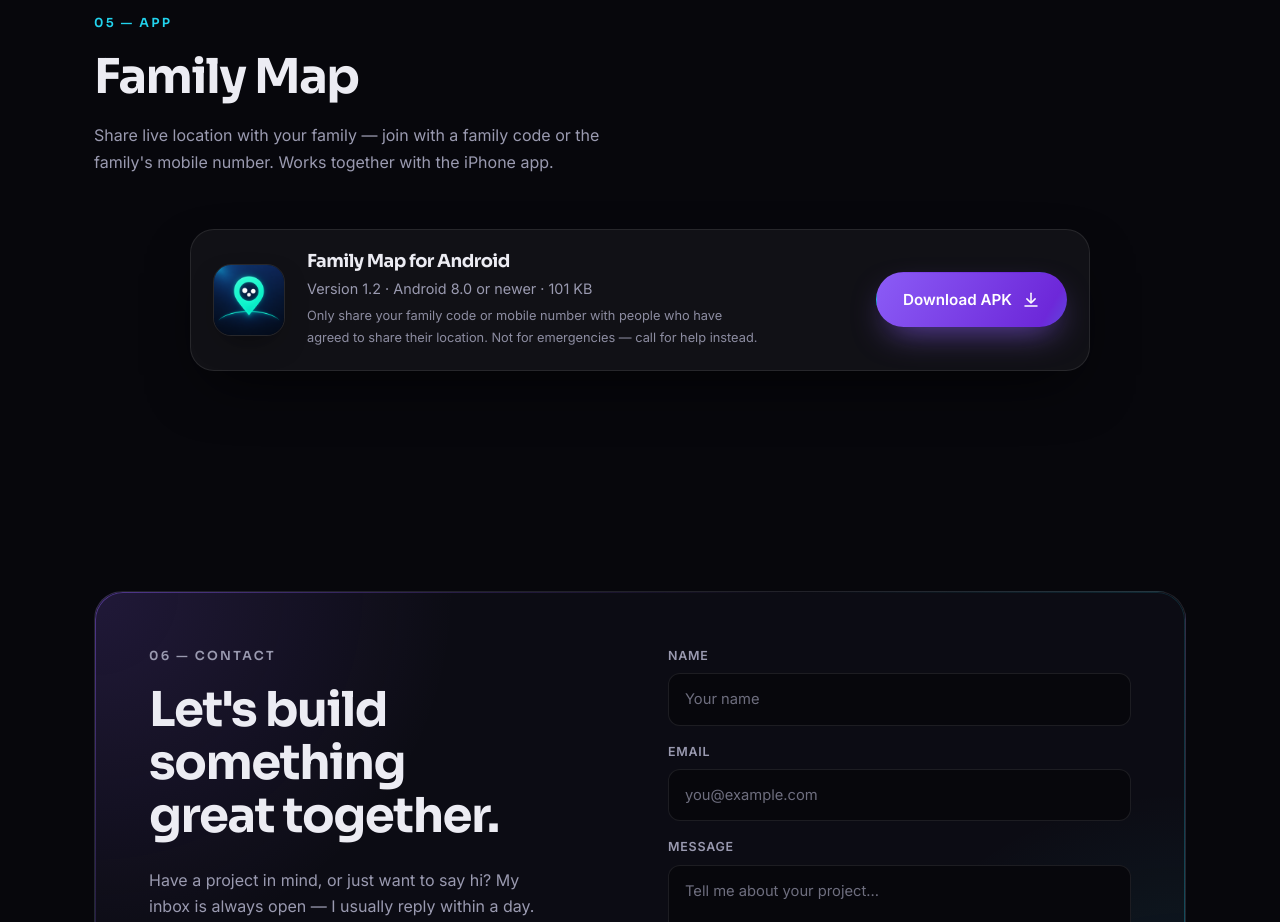
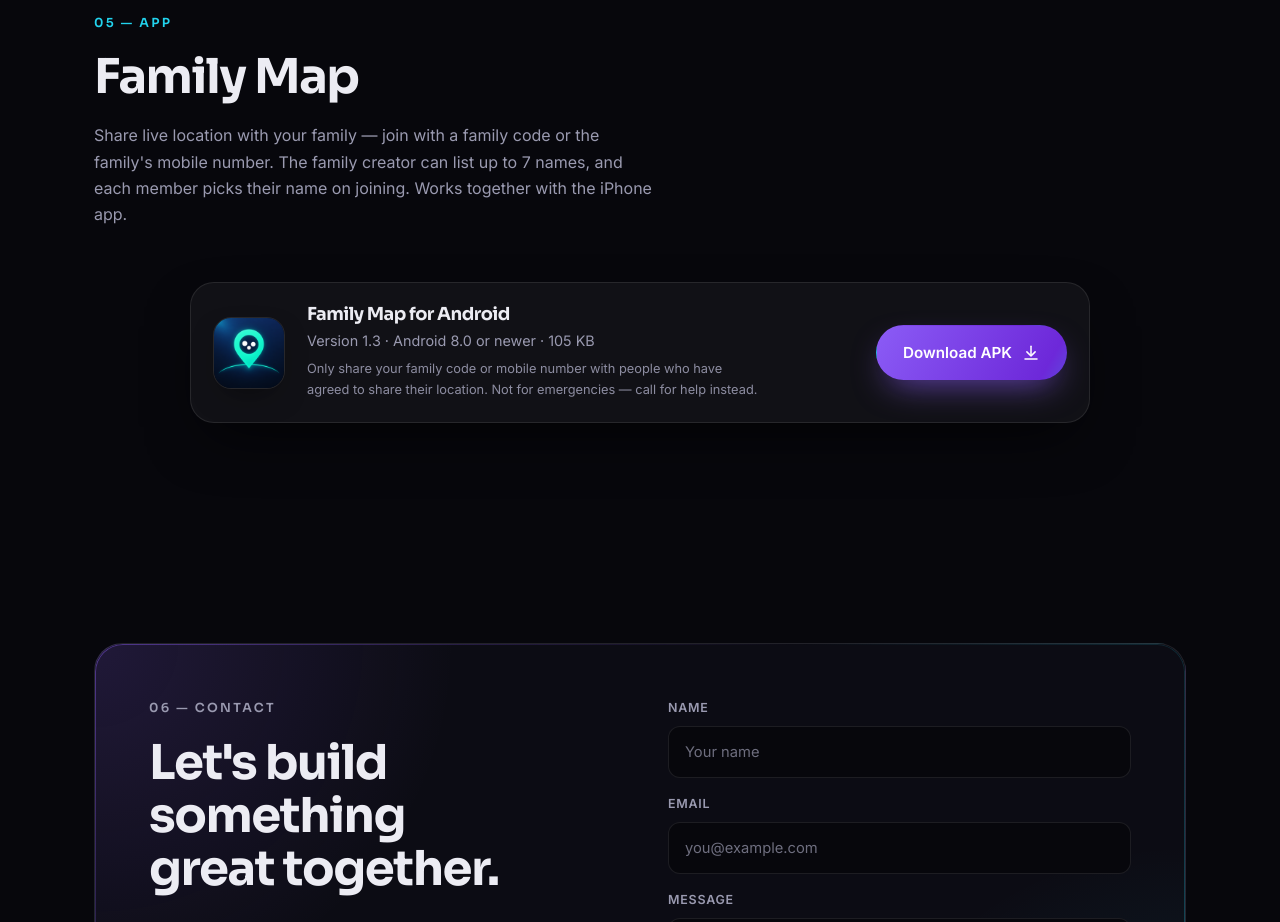
Before and after one commit to pandyaherry11/haripandya, a plain HTML site: page index.html in a window 1280 px wide. Shown: the part 4340-5262 px from the top of the page. Drawn offline with Linux system fonts and the light colour scheme.

Commit message:
Ship Family Map v1.3 with 7-name family list
The creator can list up to seven family names and each member picks
their own name on joining, so slots show live status per person.

```diff
--- a/index.html
+++ b/index.html
@@ -385,7 +385,8 @@
           <h2 class="section-title">Family Map</h2>
           <p class="section-sub">
             Share live location with your family — join with a family code or the family's
-            mobile number. Works together with the iPhone app.
+            mobile number. The family creator can list up to 7 names, and each member picks
+            their name on joining. Works together with the iPhone app.
           </p>
         </div>
 
@@ -393,7 +394,7 @@
           <img class="app-icon" src="assets/family-map-icon.png" alt="Family Map app icon" width="72" height="72" />
           <div class="app-info">
             <h3>Family Map for Android</h3>
-            <p>Version 1.2 · Android 8.0 or newer · 101 KB</p>
+            <p>Version 1.3 · Android 8.0 or newer · 105 KB</p>
             <p class="app-note">
               Only share your family code or mobile number with people who have agreed to share
               their location. Not for emergencies — call for help instead.
```
Also changed, not shown: 1 other file.
